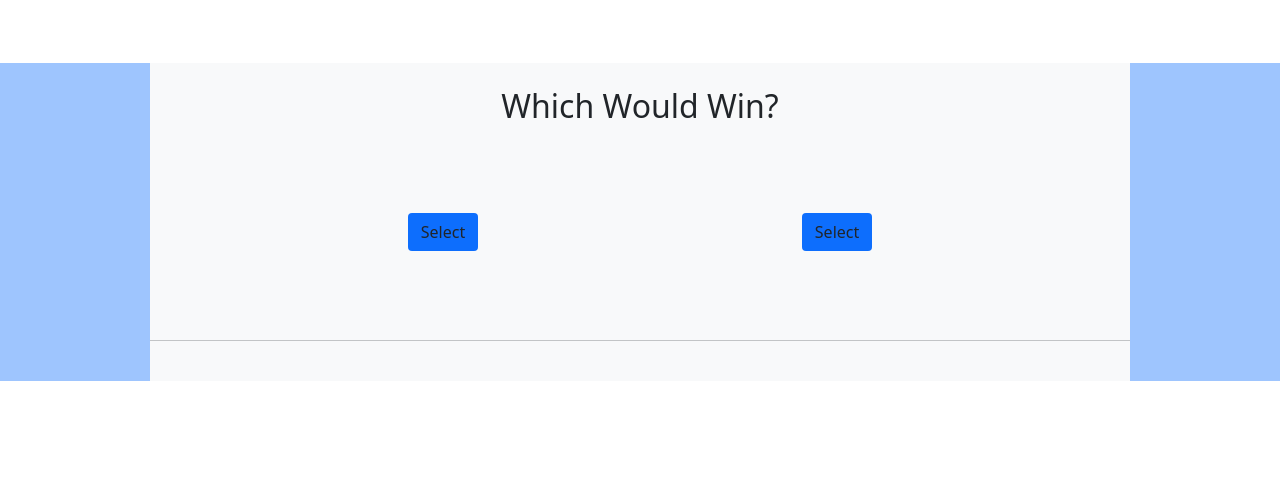
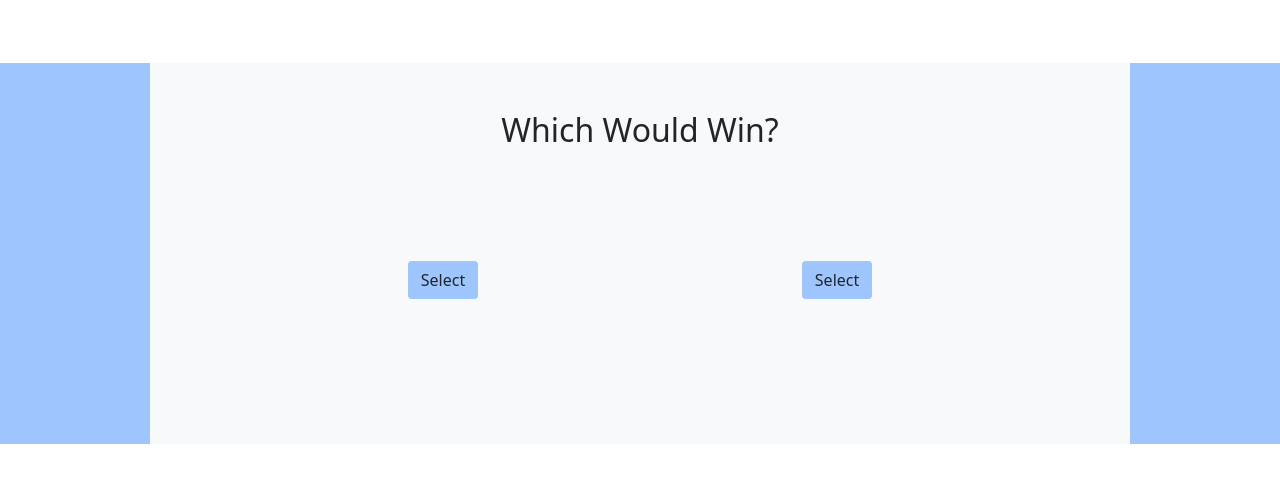
Before and after one commit to gregh13/CS50-Final-Project-Which-Would-Win, a Flask app: page /playgame in a window 1280 px wide. Shown: the top 483 px of the page. Run offline with Flask 2, Linux system fonts and the light colour scheme.

Commit message:
front-end fixes

```diff
--- a/templates/playgame.html
+++ b/templates/playgame.html
@@ -19,8 +19,9 @@
     <div class="container-fluid light-blue-color">
         <div class="text-center margin-gh soft-white">
             <div class="text-center margin-gh">
+                <br><br>
+                <h2> Which Would Win?</h2>
                 <br>
-                <h2> Which Would Win?</h2>
                 <br>
                 <br>
               <div class="row justify-content-around">
@@ -30,7 +31,7 @@
                         <input type="hidden" name="answer" value="{{ choice1 }}">
                         <input type="hidden" name="other" value="{{ choice2 }}">
                         <br>
-                        <input class="btn blue-color" type="submit" value="Select">
+                        <input class="btn light-blue-color" type="submit" value="Select">
                     </form>
                 </div>
                 <div class="col-4">
@@ -39,13 +40,13 @@
                         <input type="hidden" name="other" value="{{ choice1 }}">
                         <input type="hidden" name="answer" value="{{ choice2 }}">
                         <br>
-                        <input class="btn blue-color" type="submit" value="Select">
+                        <input class="btn light-blue-color" type="submit" value="Select">
                     </form>
                 </div>
               </div>
             </div>
 
-                <br><hr><br>
+                <br><br><br><br>
 
         </div>
         </div>
```
Also changed, not shown: templates/index.html (+4 -4 lines).
